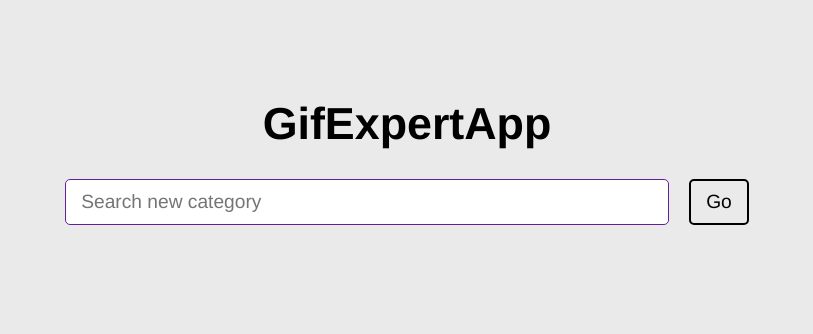
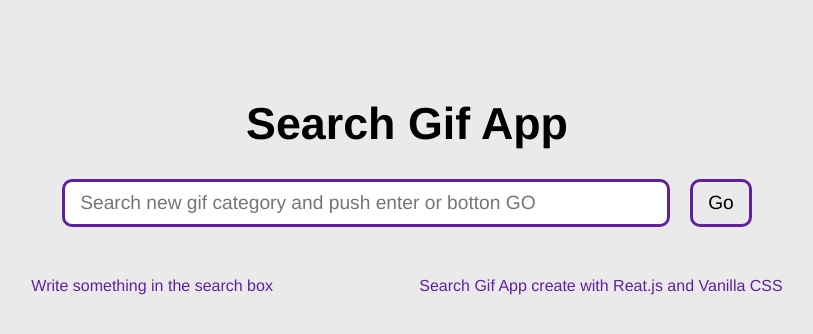
Before and after one commit to yuliannydev/learn-react, a React (Vite) app in the folder 03-gif-expert-app/: page / in a window 1280 px wide. Shown: the top 334 px of the page, without its empty margins (233-1046 px from the left). Built offline with nearby package versions, Linux system fonts and the light colour scheme.

Commit message:
:white_check_mark: Finish search gif app

```diff
--- a/03-gif-expert-app/src/GifExpertApp.jsx
+++ b/03-gif-expert-app/src/GifExpertApp.jsx
@@ -1,5 +1,5 @@
 import { useState } from 'react';
-import { AddCategory, ListGif } from './components'
+import { AddCategory, ListGif, Footer } from './components'
 
 export const GifExpertApp = () => {
 
@@ -15,7 +15,7 @@ export const GifExpertApp = () => {
   return (
     <>
         {/** Title */}
-        <h1>GifExpertApp</h1>
+        <h1>Search Gif App</h1>
 
         {/** Input */}
         <AddCategory onNewCategory={(value) => onAddCategory(value)} />
@@ -25,5 +25,6 @@ export const GifExpertApp = () => {
           <ListGif key={category} category={category} />
           ))
         }
+        <Footer />
   </>)
 }
--- a/03-gif-expert-app/src/components/AddCategory.jsx
+++ b/03-gif-expert-app/src/components/AddCategory.jsx
@@ -19,7 +19,7 @@ export const AddCategory = ({onNewCategory}) => {
         <form onSubmit={onSubmit} className='search'>
             <input
             type="text"
-            placeholder='Search new category'
+            placeholder='Search new gif category and push enter or botton GO'
             value={topic}
             onChange={onInput}
             />
--- /dev/null
+++ b/03-gif-expert-app/src/components/Footer.jsx
@@ -0,0 +1,10 @@
+import React from 'react'
+
+export const Footer = () => {
+  return (
+    <footer className='footer'>
+        <span>Write something in the search box</span>
+        <span>Search Gif App create with Reat.js and Vanilla CSS</span>
+    </footer>
+  )
+}
--- a/03-gif-expert-app/src/components/index.js
+++ b/03-gif-expert-app/src/components/index.js
@@ -1,3 +1,4 @@
 export * from "./AddCategory";
 export * from "./GifItem";
 export * from "./ListGif";
+export * from "./Footer";
--- a/03-gif-expert-app/src/helpers/getGifs.js
+++ b/03-gif-expert-app/src/helpers/getGifs.js
@@ -1,6 +1,6 @@
 export const getGifs = async (category) => {
   const key = "Nt4M08gLVq1415KsotKZp28hDX5dQULI";
-  const url = `https://api.giphy.com/v1/gifs/search?api_key=${key}&q=${category}&limit=5`;
+  const url = `https://api.giphy.com/v1/gifs/search?api_key=${key}&q=${category}&limit=8`;
   const response = await fetch(url);
   const { data } = await response.json();
 
--- a/03-gif-expert-app/src/styles.css
+++ b/03-gif-expert-app/src/styles.css
@@ -10,12 +10,11 @@ body {
   display: flex;
   justify-content: center;
   gap: 20px;
-
 }
 input {
   background-color: white;
-  border-radius: 5px;
-  border: 1px solid rgb(97, 32, 158);
+  border-radius: 10px;
+  border: 3px solid rgb(97, 32, 158);
   color: black;
   font-size: 1.2rem;
   outline: none;
@@ -24,8 +23,8 @@ input {
 }
 
 button {
-  border-radius: 5px;
-  border: 2px solid;
+  border-radius: 10px;
+  border: 3px solid rgb(97, 32, 158);
   font-size: 1.2rem;
   padding: 10px 15px;
 }
@@ -66,6 +65,7 @@ h3 {
   margin-bottom: 20px;
   margin-right: 20px;
   overflow: hidden;
+  border: 2px solid rgb(97, 32, 158);
 }
 
 .card p {
@@ -80,3 +80,10 @@ h3 {
 .card img {
   width: 100%;
 }
+
+.footer {
+  color: rgb(97, 32, 158);
+  display: flex;
+  justify-content: space-evenly;
+  padding: 50px;
+}
```
